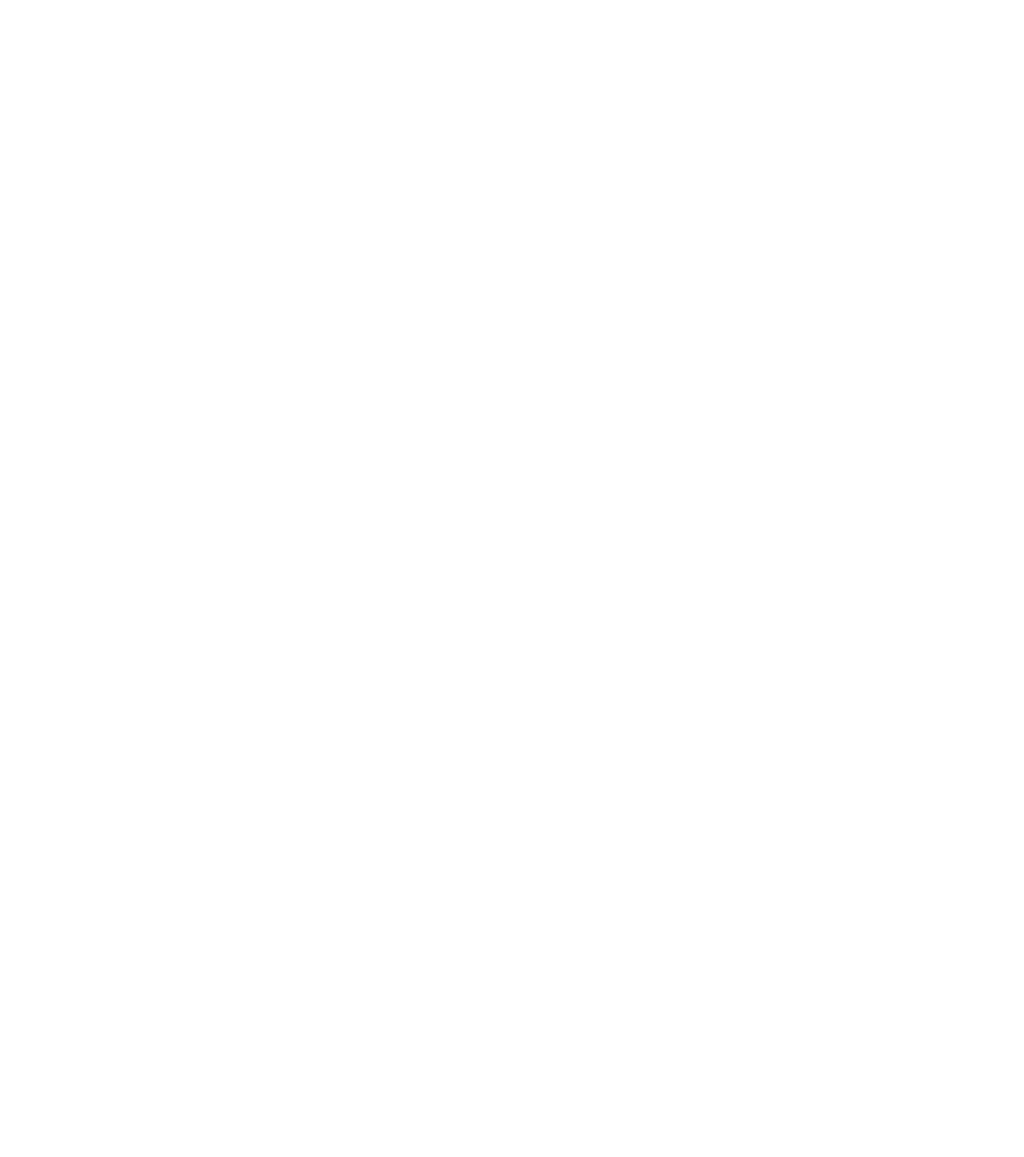
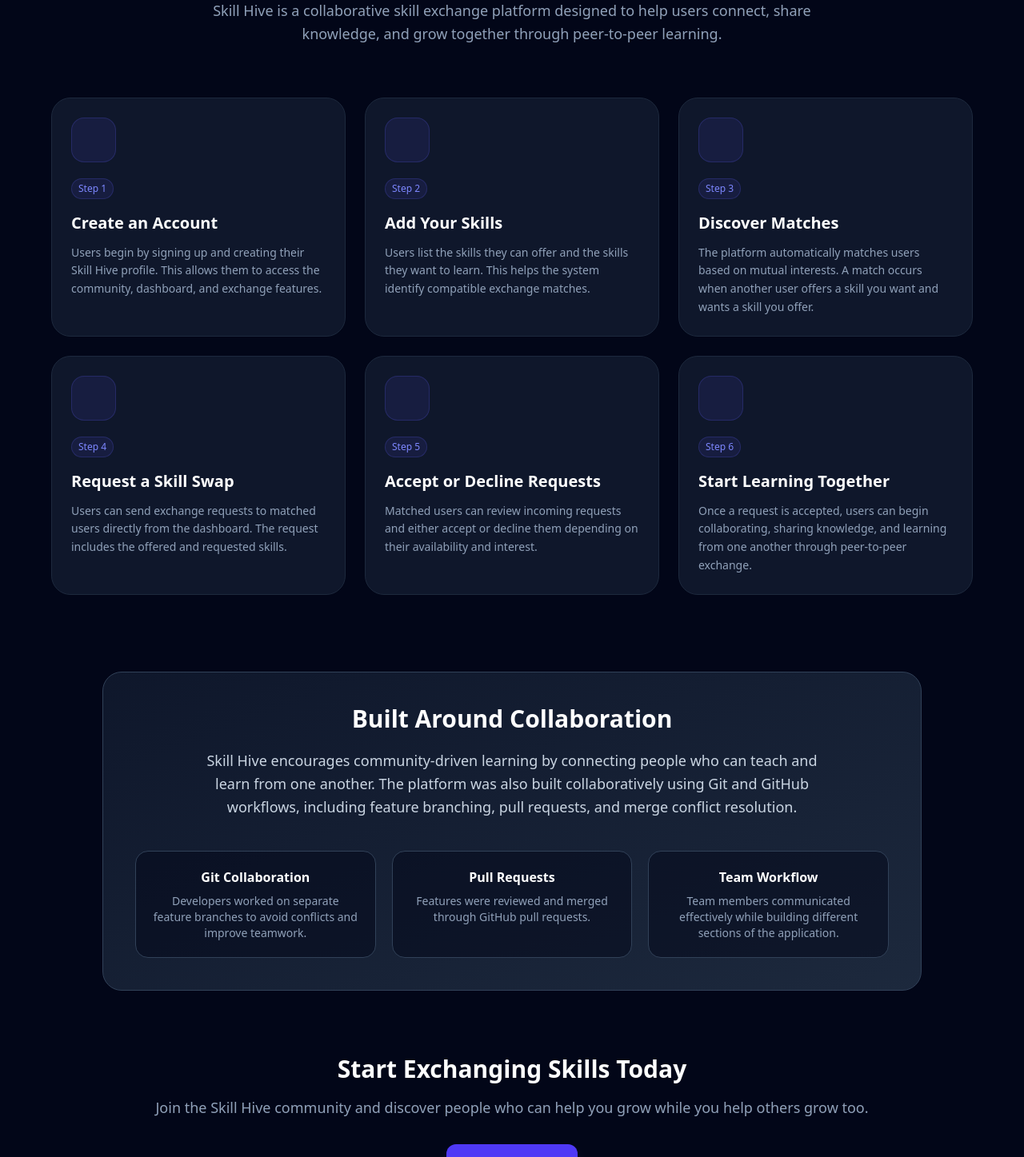
Before and after one commit to Densi-nela/SkillsHive-project, a React (Vite) app: page /how-it-works in a window 1280 px wide. Shown: the part 200-1647 px from the top of the page at 80% size. Before the commit the page ends 800 px from the top, so only its background shows below. Built offline with nearby package versions, Linux system fonts and the light colour scheme.

Commit message:
readme added and explore

```diff
--- a/src/pages/Community.jsx
+++ b/src/pages/Community.jsx
@@ -12,6 +12,7 @@
   const [loading, setLoading] = useState(true);
   const [saving, setSaving] = useState(false);
   const [activeTab, setActiveTab] = useState("offer");
+  const [search, setSearch] = useState("");
   const navigate = useNavigate();
 
   const user = JSON.parse(localStorage.getItem("user"));
@@ -23,9 +24,12 @@
       .then((data) => { setSkills(data); setLoading(false); })
       .catch(() => setLoading(false));
   }, []);
+  const filteredSkills = skills.filter(skill =>
+  skill.name.toLowerCase().includes(search.toLowerCase())
+);
 
   // Group skills by category
-  const grouped = skills.reduce((acc, skill) => {
+  const grouped = filteredSkills.reduce((acc, skill) => {
     if (!acc[skill.category]) acc[skill.category] = [];
     acc[skill.category].push(skill);
     return acc;
@@ -83,6 +87,13 @@
           <h1 className="text-3xl font-bold text-white tracking-tight">Build your skill profile</h1>
           <p className="text-slate-400 mt-2">Select the skills you can teach and the ones you want to learn.</p>
         </div>
+        <input
+  type="text"
+  placeholder="Search skills..."
+  value={search}
+  onChange={(e) => setSearch(e.target.value)}
+  className="w-full p-2 rounded bg-slate-800 text-white mb-4"
+/>
 
         {/* Tab Toggle */}
         <TabToggle
--- a/src/pages/Dashboard.jsx
+++ b/src/pages/Dashboard.jsx
@@ -261,7 +261,7 @@
             {/* Exchanges Section */}
             <div>
               <div className="flex items-center gap-3 mb-5">
-                <h2 className="text-lg font-semibold text-white">📬 Exchange Requests</h2>
+                <h2 className="text-lg font-semibold text-white"> Exchange Requests</h2>
                 <span className="bg-amber-500/10 border border-amber-500/20 text-amber-400 text-xs px-2.5 py-0.5 rounded-full">
                   {exchanges.length}
                 </span>
@@ -312,7 +312,7 @@
                           </div>
                         ) : (
                           <span className={`text-xs px-3 py-1.5 rounded-lg border font-medium ${statusColors[exchange.status]}`}>
-                            {exchange.status === "pending" ? "⏳ Pending" : exchange.status === "accepted" ? "✅ Accepted" : "✕ Declined"}
+                            {exchange.status === "pending" ? " Pending" : exchange.status === "accepted" ? " Accepted" : "✕ Declined"}
                           </span>
                         )}
                       </div>
--- a/src/pages/Home.jsx
+++ b/src/pages/Home.jsx
@@ -1,7 +1,7 @@
 import React, { useState } from "react";
 import Navbar from "../components/Navbar.jsx";
 import Footer from "../components/Footer.jsx";
-
+import { useNavigate } from "react-router-dom";
 const HomePage = () => {
   const stats = [
     { value: "10K+", label: "Active Learners" },
@@ -10,6 +10,7 @@
   ];
 
   const [query, setQuery] = useState("");
+  const navigate = useNavigate()
 
   return (
     <main>
@@ -59,7 +60,8 @@
             </div>
 
             {/* CTA button */}
-            <button className="bg-white text-blue-900 font-bold px-7 h-14 rounded-xl shadow-lg hover:bg-blue-900 hover:text-white transition">
+            <button onClick={() => navigate("/signup")}
+            className="bg-white text-blue-900 font-bold px-7 h-14 rounded-xl shadow-lg hover:bg-blue-900 hover:text-white transition">
               Get Started →
             </button>
           </div>
@@ -86,7 +88,50 @@
           <p className="text-gray-500 text-base">
             Explore skills across various disciplines
           </p>
+          <div className="grid grid-cols-2 md:grid-cols-4 gap-4 max-w-5xl mx-auto">
+  {["Design", "Coding", "Music", "Business"].map((cat, i) => (
+    <div
+      key={i}
+      className="bg-gray-100 p-4 rounded-lg text-center hover:bg-gray-200 cursor-pointer"
+    >
+      {cat}
+    </div>
+  ))}
+</div>
         </div>
+        <section className="py-16 px-6 bg-white">
+  <div className="text-center mb-10">
+    <h2 className="text-3xl font-bold text-gray-900">
+      Featured Skills
+    </h2>
+    <p className="text-gray-500">
+      Popular skills people are exchanging right now
+    </p>
+  </div>
+
+  <div className="grid grid-cols-1 md:grid-cols-3 gap-6 max-w-6xl mx-auto">
+    {[
+      "Web Development",
+      "UI/UX Design",
+      "Photography",
+      "Video Editing",
+      "Data Science",
+      "Marketing",
+    ].map((skill, i) => (
+      <div
+        key={i}
+        className="p-6 border rounded-xl shadow-sm hover:shadow-md transition"
+      >
+        <h3 className="text-lg font-semibold text-gray-800">
+          {skill}
+        </h3>
+        <p className="text-sm text-gray-500 mt-2">
+          Learn or teach {skill.toLowerCase()} with real people
+        </p>
+      </div>
+    ))}
+  </div>
+</section>
       </section>
 
      <Footer />
--- a/src/pages/HowItWorks.jsx
+++ b/src/pages/HowItWorks.jsx
@@ -1,6 +1,151 @@
 import react from "react"
-const HowItWorks=()=>{
+export default function HowItWorks() {
+  const steps = [
+    {
+      id: 1,
+      title: "Create an Account",
+      description:
+        "Users begin by signing up and creating their Skill Hive profile. This allows them to access the community, dashboard, and exchange features.",
+      icon: "",
+    },
+    {
+      id: 2,
+      title: "Add Your Skills",
+      description:
+        "Users list the skills they can offer and the skills they want to learn. This helps the system identify compatible exchange matches.",
+      icon: "",
+    },
+    {
+      id: 3,
+      title: "Discover Matches",
+      description:
+        "The platform automatically matches users based on mutual interests. A match occurs when another user offers a skill you want and wants a skill you offer.",
+      icon: "",
+    },
+    {
+      id: 4,
+      title: "Request a Skill Swap",
+      description:
+        "Users can send exchange requests to matched users directly from the dashboard. The request includes the offered and requested skills.",
+      icon: "",
+    },
+    {
+      id: 5,
+      title: "Accept or Decline Requests",
+      description:
+        "Matched users can review incoming requests and either accept or decline them depending on their availability and interest.",
+      icon: "",
+    },
+    {
+      id: 6,
+      title: "Start Learning Together",
+      description:
+        "Once a request is accepted, users can begin collaborating, sharing knowledge, and learning from one another through peer-to-peer exchange.",
+      icon: "",
+    },
+  ];
 
+  return (
+    <div className="min-h-screen bg-slate-950 text-white px-6 py-16">
+      {/* Hero Section */}
+      <div className="max-w-5xl mx-auto text-center mb-16">
+        <p className="text-indigo-400 uppercase tracking-[0.2em] text-sm mb-4">
+          Skill Hive Platform
+        </p>
+
+        <h1 className="text-4xl md:text-6xl font-bold leading-tight mb-6">
+          How Skill Hive Works
+        </h1>
+
+        <p className="text-slate-400 max-w-3xl mx-auto text-lg leading-relaxed">
+          Skill Hive is a collaborative skill exchange platform designed to help
+          users connect, share knowledge, and grow together through peer-to-peer
+          learning.
+        </p>
+      </div>
+
+      {/* Steps Section */}
+      <div className="max-w-6xl mx-auto grid grid-cols-1 md:grid-cols-2 lg:grid-cols-3 gap-6">
+        {steps.map((step) => (
+          <div
+            key={step.id}
+            className="bg-slate-900 border border-slate-800 rounded-3xl p-6 hover:border-indigo-500/40 transition-all duration-300 hover:-translate-y-1"
+          >
+            <div className="w-14 h-14 rounded-2xl bg-indigo-500/10 border border-indigo-500/20 flex items-center justify-center text-2xl mb-5">
+              {step.icon}
+            </div>
+
+            <div className="flex items-center gap-3 mb-4">
+              <span className="text-xs bg-indigo-500/10 border border-indigo-500/20 text-indigo-400 px-2 py-1 rounded-full">
+                Step {step.id}
+              </span>
+            </div>
+
+            <h2 className="text-xl font-semibold mb-3 text-white">
+              {step.title}
+            </h2>
+
+            <p className="text-slate-400 leading-relaxed text-sm">
+              {step.description}
+            </p>
+          </div>
+        ))}
+      </div>
+
+      {/* Collaboration Section */}
+      <div className="max-w-5xl mx-auto mt-24 bg-gradient-to-br from-slate-900 to-slate-800 border border-slate-700 rounded-3xl p-10 text-center">
+        <h2 className="text-3xl font-bold mb-5">
+          Built Around Collaboration
+        </h2>
+
+        <p className="text-slate-300 leading-relaxed max-w-3xl mx-auto text-lg">
+          Skill Hive encourages community-driven learning by connecting people
+          who can teach and learn from one another. The platform was also built
+          collaboratively using Git and GitHub workflows, including feature
+          branching, pull requests, and merge conflict resolution.
+        </p>
+
+        <div className="grid grid-cols-1 md:grid-cols-3 gap-5 mt-10">
+          <div className="bg-slate-950/50 rounded-2xl border border-slate-700 p-5">
+            <h3 className="font-semibold text-white mb-2">Git Collaboration</h3>
+            <p className="text-sm text-slate-400">
+              Developers worked on separate feature branches to avoid conflicts
+              and improve teamwork.
+            </p>
+          </div>
+
+          <div className="bg-slate-950/50 rounded-2xl border border-slate-700 p-5">
+            <h3 className="font-semibold text-white mb-2">Pull Requests</h3>
+            <p className="text-sm text-slate-400">
+              Features were reviewed and merged through GitHub pull requests.
+            </p>
+          </div>
+
+          <div className="bg-slate-950/50 rounded-2xl border border-slate-700 p-5">
+            <h3 className="font-semibold text-white mb-2">Team Workflow</h3>
+            <p className="text-sm text-slate-400">
+              Team members communicated effectively while building different
+              sections of the application.
+            </p>
+          </div>
+        </div>
+      </div>
+
+      {/* CTA */}
+      <div className="max-w-4xl mx-auto text-center mt-20">
+        <h2 className="text-3xl font-bold mb-4">
+          Start Exchanging Skills Today
+        </h2>
+
+        <p className="text-slate-400 mb-8 text-lg">
+          Join the Skill Hive community and discover people who can help you
+          grow while you help others grow too.
+        </p>
+
+        <button className="bg-indigo-600 hover:bg-indigo-500 transition-colors px-8 py-3 rounded-xl font-medium text-white shadow-lg shadow-indigo-500/20">
+          Join Skill Hive
+        </button>
+      </div>
+    </div>
+  );
 }
-
-export default HowItWorks
```
Also changed, not shown: 1 other file (tests, documents, lock files or other folders).
